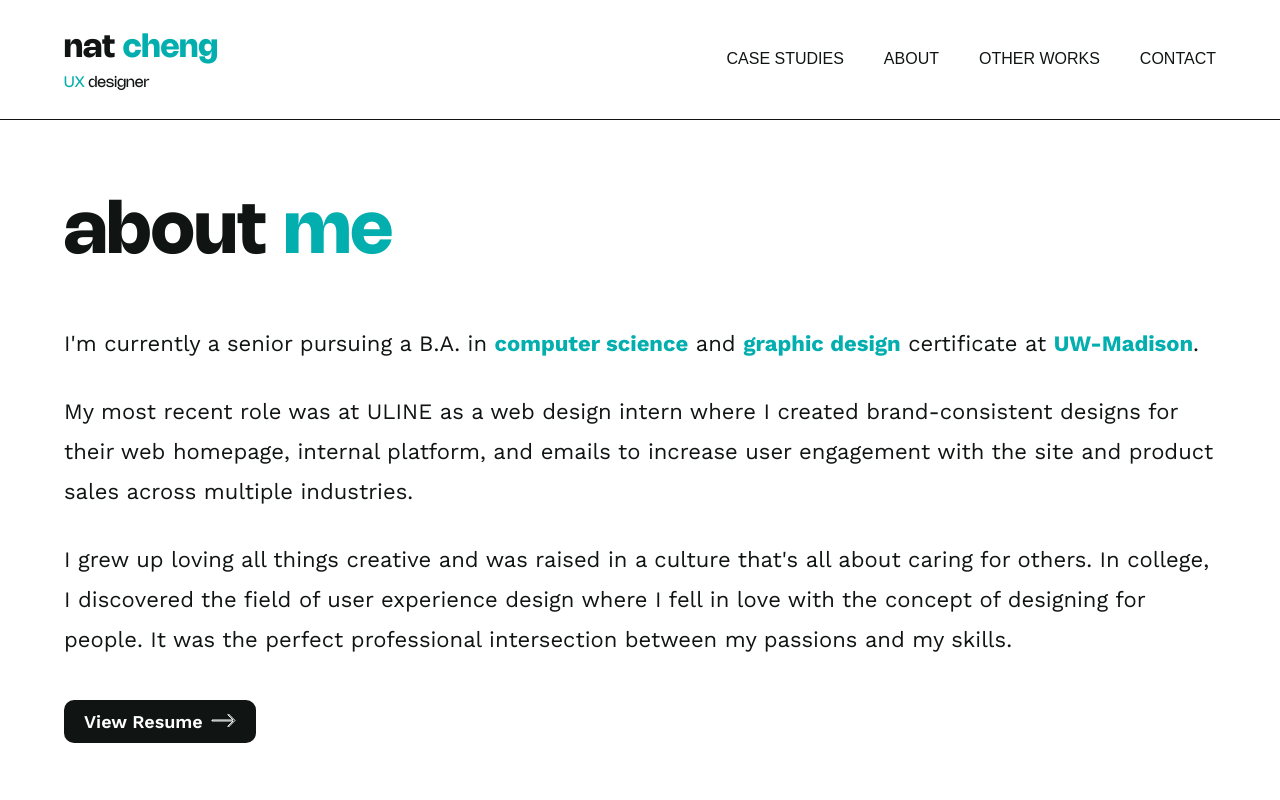
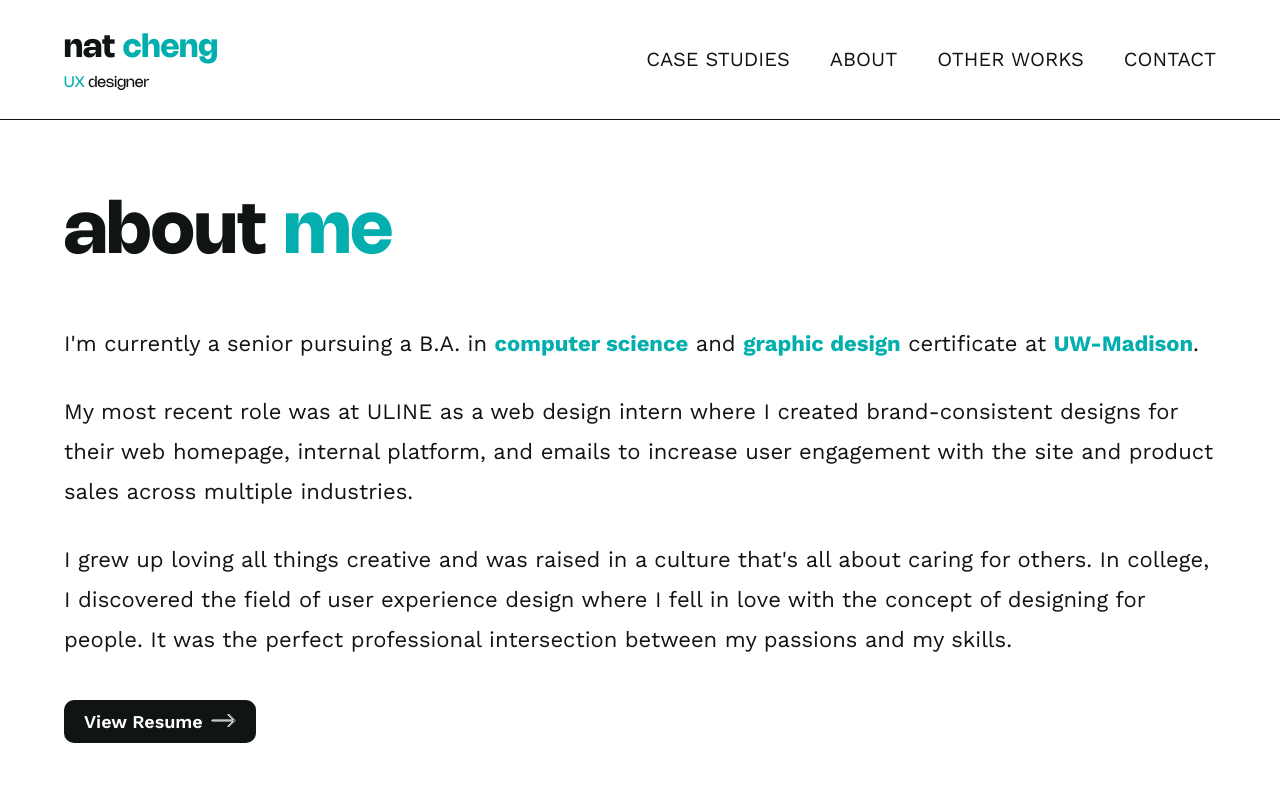
Before and after one commit to nc6041/NatChengPortfolio, a React (Vite) app: page /about in a window 1280 px wide. Shown: the top 800 px of the page. Built offline with nearby package versions, Linux system fonts and the light colour scheme.

Commit message:
Navbar items font

```diff
--- a/src/components/Navbar.jsx
+++ b/src/components/Navbar.jsx
@@ -37,7 +37,7 @@ const Navbar = () => {
         {navLinks.map((nav, index) => (
           <li
             key={nav.id}
-            className={`font-avenir font-normal cursor-pointer text-[16px] ${
+            className={`font-normal cursor-pointer text-[20px] ${
               active === nav.title || window.location.pathname.substring(1) === nav.id ? "text-dimCyan" : "text-dimBlack"
             } ${index === navLinks.length - 1 ? "mr-0" : "mr-10"}`}
             onMouseEnter={() => setActive(nav.title)}
```
